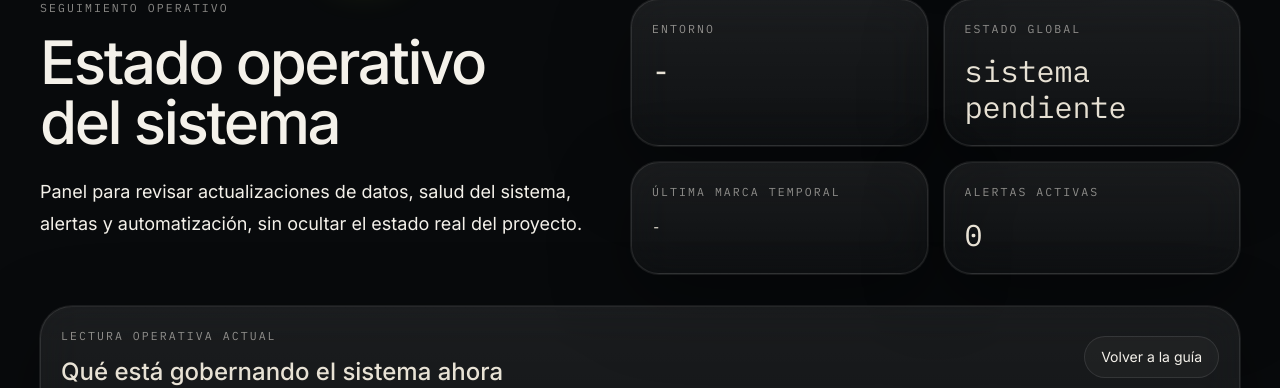
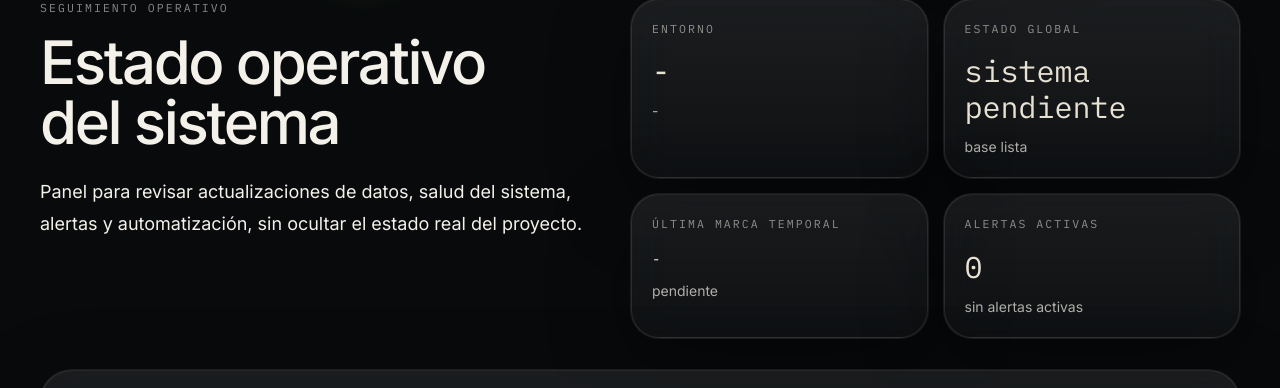
Before and after one commit to AlfonsoCifuentes/madrid-aire, a Next.js app in the folder apps/web/: page /system in a window 1280 px wide. Shown: the part 227-615 px from the top of the page. Built offline with nearby package versions, Linux system fonts and the light colour scheme; no server answers.

Commit message:
feat(system): summarize alert severity in hero cards

```diff
--- a/apps/web/src/app/system/page.tsx
+++ b/apps/web/src/app/system/page.tsx
@@ -77,6 +77,9 @@ export default async function SystemPage({ searchParams }: SystemPageProps) {
   const language = resolveLanguage(params?.lang);
   const copy = copyByLanguage[language];
   const [system, alerts] = await Promise.all([getSystemStatusPayload(), getAlertsPayload()]);
+  const criticalAlertCount = alerts?.items.filter((alert) => alert.severity === "critical").length ?? 0;
+  const warningAlertCount = alerts?.items.filter((alert) => alert.severity === "warning").length ?? 0;
+  const leadAlert = alerts?.items.find((alert) => alert.severity === "critical") ?? alerts?.items[0] ?? null;
   const advancedLabels: AdvancedNavLabels = {
     guide: copy.openAbout,
     dashboard: copy.mobileNavDashboard,
@@ -109,18 +112,31 @@ export default async function SystemPage({ searchParams }: SystemPageProps) {
             <div className="glass-panel rounded-[1.75rem] p-5 shadow-atmosphere">
               <p className="eyebrow text-soft/55">{copy.systemEnvironmentLabel}</p>
               <p className="mt-4 font-data text-3xl text-bone">{formatOperationalLabel(system?.environment, language)}</p>
+              <p className="mt-3 text-sm text-soft/70">{formatSourceLabel(system?.pipeline.source, language)}</p>
             </div>
             <div className="glass-panel rounded-[1.75rem] p-5 shadow-atmosphere">
               <p className="eyebrow text-soft/55">{copy.systemGlobalStatusLabel}</p>
               <p className="mt-4 font-data text-3xl text-bone">{formatOperationalLabel(system?.status ?? "system_pending", language)}</p>
+              <p className="mt-3 text-sm text-soft/70">{formatOperationalLabel(system?.pipeline.status ?? "foundation_ready", language)}</p>
             </div>
             <div className="glass-panel rounded-[1.75rem] p-5 shadow-atmosphere">
               <p className="eyebrow text-soft/55">{copy.latestTimestamp}</p>
               <p className="mt-4 font-data text-sm text-bone">{formatMoment(system?.pipeline.latest_timestamp ?? null)}</p>
+              <p className="mt-3 text-sm text-soft/70">{copy.freshness[system?.data_quality.freshness ?? "pending"] ?? copy.freshness.pending}</p>
             </div>
             <div className="glass-panel rounded-[1.75rem] p-5 shadow-atmosphere">
               <p className="eyebrow text-soft/55">{copy.systemAlertsLabel}</p>
               <p className="mt-4 font-data text-3xl text-bone">{alerts?.items.length ?? 0}</p>
+              <p className="mt-3 text-sm text-soft/70">
+                {alerts?.items.length
+                  ? `${criticalAlertCount} ${language === "es" ? "críticas" : "critical"} · ${warningAlertCount} ${language === "es" ? "warning" : "warning"}`
+                  : (language === "es" ? "sin alertas activas" : "no active alerts")}
+              </p>
+              {leadAlert?.risk_level && (
+                <div className="mt-3">
+                  <RiskBadge riskLevel={leadAlert.risk_level} language={language} />
+                </div>
+              )}
             </div>
           </div>
         </div>
```
